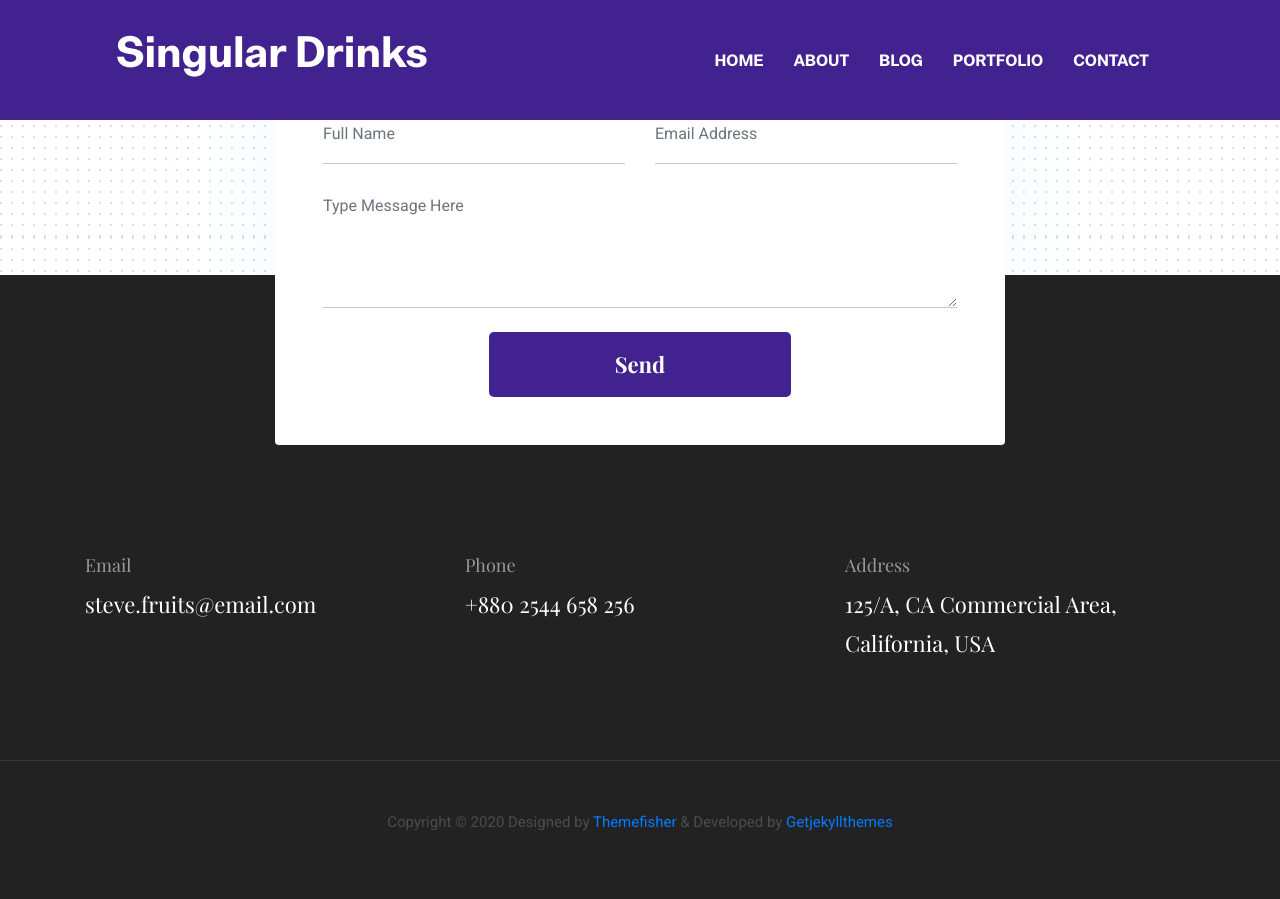
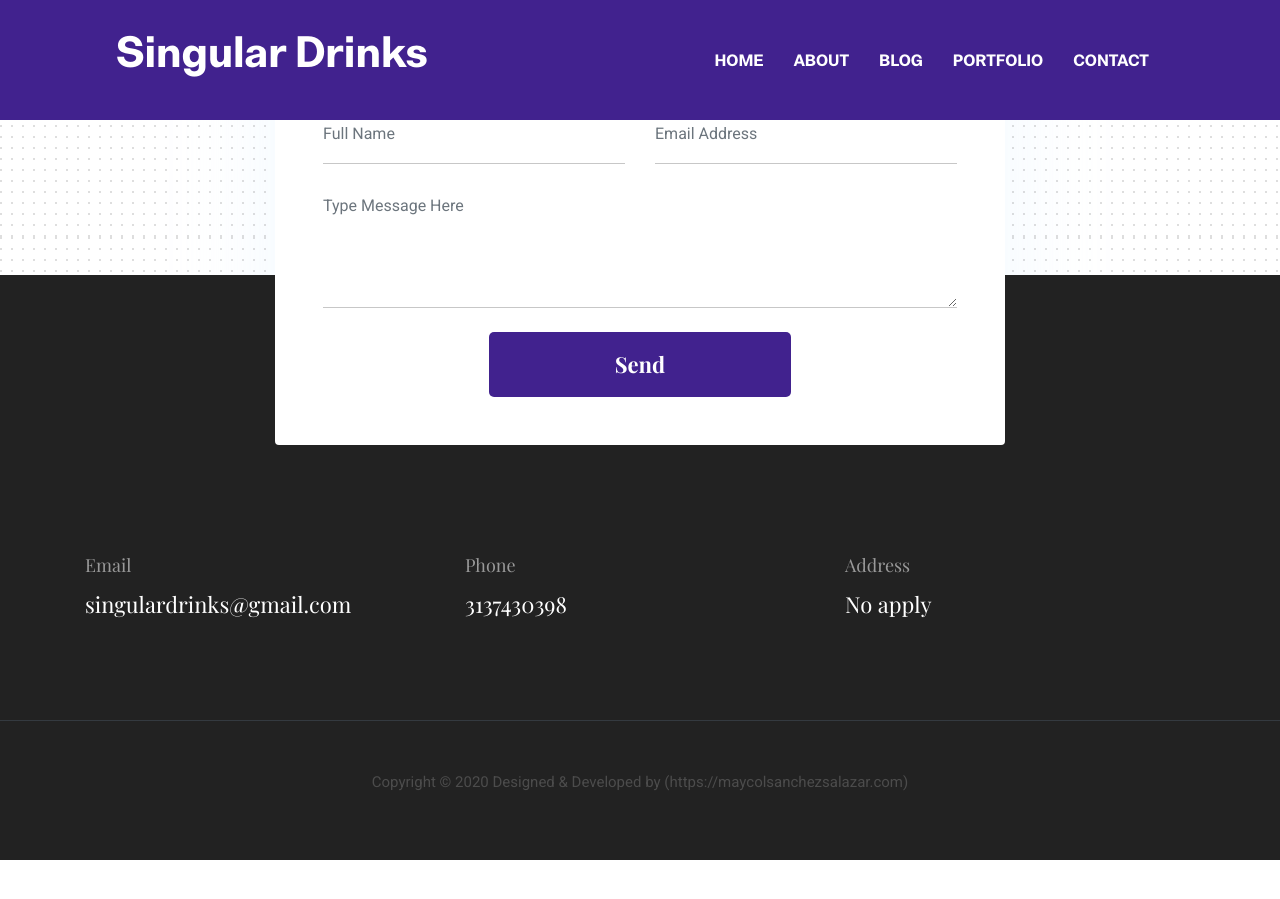
Before and after one commit to SingularDrinks/singulardrinks, a Jekyll site: the page built from index.html, in a window 1280 px wide and 900 px high, scrolled down 6590 px. Built offline with Jekyll 4.4.1, drawn with Linux system fonts in a browser that asks for light colours; after the commit the page ends 7450 px from its top, so only the background shows below that.

Commit message:
update theme

```diff
--- a/_data/settings.yml
+++ b/_data/settings.yml
@@ -3,18 +3,18 @@
 
 title: Singular Drinks
 logo:
-author: themefisher
+author: Maycol Sanchez Salazar
 description: this is meta description
-email: steve.fruits@email.com
-phone: +880 2544 658 256
-address: 125/A, CA Commercial Area, California, USA
-copyright: Copyright &copy; 2020 Designed by [Themefisher](https://themefisher.com) & Developed by [Getjekyllthemes](https://getjekyllthemes.com)
+email: singulardrinks@gmail.com
+phone: 3137430398
+address: No apply
+copyright: Copyright &copy; 2020 Designed  & Developed  by (https://maycolsanchezsalazar.com)
 
 menu:
-- {name: About, link: '/about/'}
-- {name: Blog, link: '/blog/'}
-- {name: Portfolio, link: '/portfolio/'}
-- {name: Contact, link: '/contact/'}
+- {name: About, link: '/about'}
+- {name: Blog, link: '/blog'}
+- {name: Portfolio, link: '/portfolio'}
+- {name: Contact, link: '/contact'}
 
 
 #-------------------------------
```
